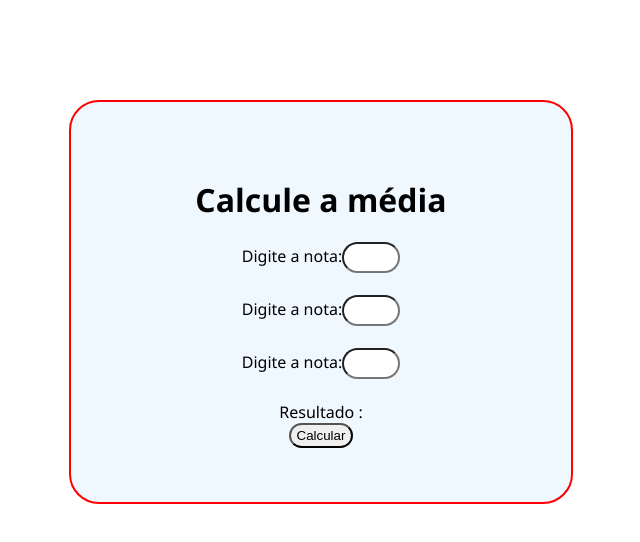
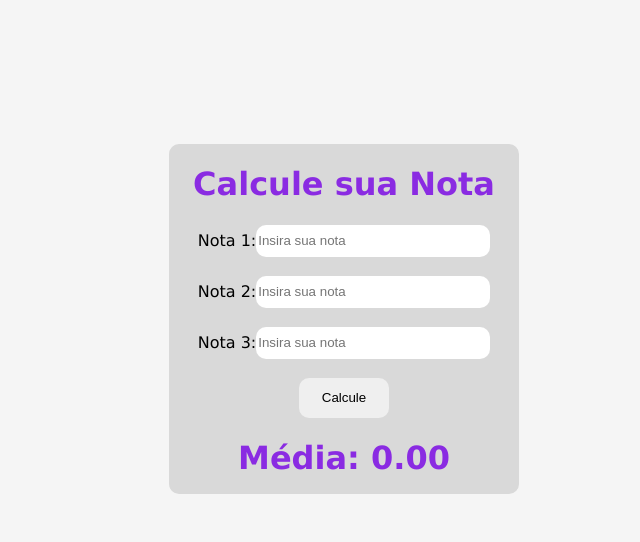
Before and after one commit to PedroHenriqueAnjos/Projects, a plain HTML site: page ExercicioMÉDIA/index.html in a window 1280 px wide. Shown: the whole page, without its empty margins (339-979 px from the left). Drawn offline with Linux system fonts and the light colour scheme.

Commit message:
Html pronto
Caixas de texto criadas.
Botão criado

```diff
--- a/ExercicioMÉDIA/index.html
+++ b/ExercicioMÉDIA/index.html
@@ -1,20 +1,25 @@
 <!DOCTYPE html>
 <html lang="en">
 <head>
-    <link rel="stylesheet" href="style.css">
-    <script src="script.js"></script>
     <meta charset="UTF-8">
     <meta name="viewport" content="width=device-width, initial-scale=1.0">
     <title>Document</title>
+    <link rel="stylesheet" href="style.css">
+    <script src="script.js"></script>
 </head>
 <body>
-   <div class="center">
-        <h1>Calcule a média</h1>
-       Digite a nota:<input type="text" name="" id="txt_var1"><br><br>
-       Digite a nota:<input type="text" name="" id="txt_var2"><br><br>
-       Digite a nota:<input type="text" name="" id="txt_var3"><br><br>
-       Resultado : <span id="p"></span><br>
-        <button onclick="calcular1()">Calcular </button>
-   </div>
+
+<br><br>
+<main>
+        <h1>Calcule sua Nota</h1>
+        Nota 1:<input type="text" name="" id="txt_nota1" placeholder="Insira sua nota"><br><br>
+        Nota 2:<input type="text" name="" id="txt_nota2" placeholder="Insira sua nota"><br><br>
+        Nota 3:<input type="text" name="" id="txt_nota3" placeholder="Insira sua nota"><br><br>
+        <button onclick="calcular()">Calcule</button>
+
+        <h1>Média: <span id="p">0.00</span></h1>
+</main>
+
+
 </body>
 </html>
--- a/ExercicioMÉDIA/script.js
+++ b/ExercicioMÉDIA/script.js
@@ -1,16 +1,34 @@
-function calcular1() {
-let nota1, nota2, resultado;
+function calcular(){
 
-nota1 = document.getElementById('txt_var1').value;
-nota2 = document.getElementById('txt_var2').value;
-nota3 = document.getElementById('txt_var3').value;
+let nota1, nota2, nota3, resultado;
 
-nota1= Number(nota1)
-nota2= Number(nota2)
-nota3 = Number(nota3)
+nota1 = document.getElementById('txt_nota1').value;
+nota2 = document.getElementById('txt_nota2').value;
+nota3 = document.getElementById('txt_nota3').value;
 
-resultado = (nota1 + nota2 + nota3)/3;
+nota1 = Number(nota1);
+nota2 = Number(nota2);
+nota3 = Number(nota3);
 
-document.getElementById('p').innerHTML = (resultado);
+
+
+resultado = (nota1 + nota2 + nota3) / 3;
+
+
+if(resultado >=6) {
+document.getElementById('p').textContent = ('Passou' +""+ resultado);
+}
+
+
+else {document.getElementById('p').textContent = ('Não Passou' +""+ resultado);
 
 }
+
+
+
+
+
+
+
+
+}
--- a/ExercicioMÉDIA/style.css
+++ b/ExercicioMÉDIA/style.css
@@ -1,39 +1,36 @@
+body {background-color: whitesmoke;}
+
+main {
+border-radius: 10px;
+margin-top: 100px;
+margin-left: 500px;
+height: 350px;
+width: 350px;
+background-color: rgb(217, 217, 217);
+text-align: center;
+align-content: center;
+font-family: 'Lucida Sans', 'Lucida Sans Regular', 'Lucida Grande', 'Lucida Sans Unicode', Geneva, Verdana, sans-serif;
+}
+
+h1 {
+font-family: 'Lucida Sans', 'Lucida Sans Regular', 'Lucida Grande', 'Lucida Sans Unicode', Geneva, Verdana, sans-serif;
+color: blueviolet;
+}
+
 input {
-    height: 25px;
-    width: 50px;
-    border-radius: 30px;
+border: 20px;
+text-decoration: none;
+height: 30px;
+width: 230px;
+border-radius: 10px;
 
 
 }
 
+
 button {
-    height: 25px;
-    border-radius: 30px;
+border: 20px;
+height: 40px;
+width: 90px;
+border-radius: 10px;
 }
-
-
-h1{
-    font-family: 'Segoe UI', Tahoma, Geneva, Verdana, sans-serif;
-}
-
-
-
-.center {
-    font-family: 'Segoe UI', Tahoma, Geneva, Verdana, sans-serif;
-    align-content: center;
-    text-align: center;
-
-
-    background-color: aliceblue;
-
-
-    margin-left: 400px;
-    margin-top: 100px;
-    height:400px ;
-    width: 500px;
-
-
-    border: 2px solid red;
-    border-radius: 30px;
-
-}
```
